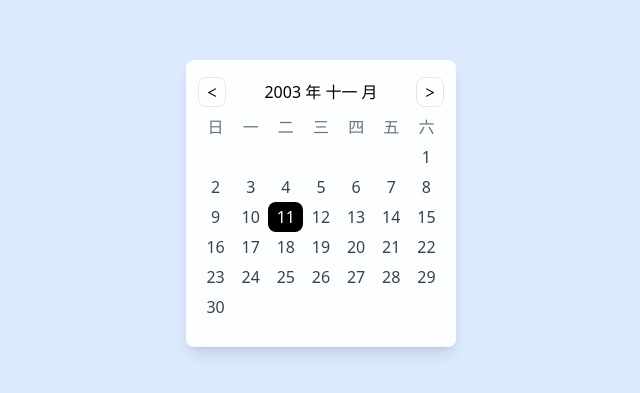
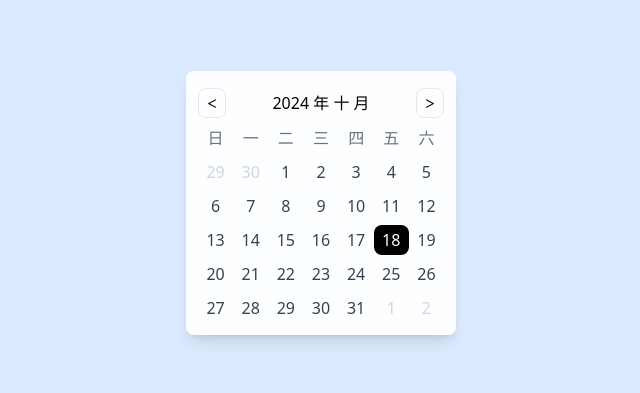
Before and after one commit to NeilYeTAT/LearnCSSuseReact-Tailwind, a React (Vite) app: page / in a window 1280 px wide. Shown: the part 197-590 px from the top of the page, without its empty margins (319-959 px from the left). Built offline with nearby package versions, Linux system fonts and the light colour scheme.

Commit message:
chore: refactor code to improve maintainability

```diff
--- a/src/App.tsx
+++ b/src/App.tsx
@@ -3,7 +3,7 @@ import FuckCSS from './components/day11-calendar/FuckCSS'
 function App() {
   return (
     <div className="bg-blue-100 h-screen w-screen flex">
-      <FuckCSS defaultValue={new Date('2003-11-11')}></FuckCSS>
+      <FuckCSS defaultValue={new Date()}></FuckCSS>
     </div>
   )
 }
--- a/src/components/day11-calendar/FuckCSS.tsx
+++ b/src/components/day11-calendar/FuckCSS.tsx
@@ -24,6 +24,7 @@ const FuckCSS: React.FC<ICalendarType> = props => {
   const { defaultValue, onChange } = props
   const [date, setDate] = useState(defaultValue || new Date())
 
+  // 处理点击上个月和下个月的按扭点击事件
   const handlePrevMonth = () => {
     setDate(new Date(date.getFullYear(), date.getMonth() - 1, 1))
   }
@@ -31,41 +32,36 @@ const FuckCSS: React.FC<ICalendarType> = props => {
     setDate(new Date(date.getFullYear(), date.getMonth() + 1, 1))
   }
 
-  /**
-   * @param year
-   * @param month
-   * @returns 一个月一共有多少天
-   */
+  // 一个月有多少天
   const daysOfMonth = (year: number, month: number) => {
     return new Date(year, month + 1, 0).getDate()
   }
-  /**
-   * @param year
-   * @param month
-   * @returns 这个月 1号 是星期几?
-   */
+  // 这个月 1 号是星期几?
   const firstDayOfMonth = (year: number, month: number) => {
     return new Date(year, month, 1).getDay()
   }
 
-  //* 渲染组件的函数
-  const renderDates = () => {
-    const days = []
-
-    const daysCount = daysOfMonth(date.getFullYear(), date.getMonth())
+  // 只渲染上个月的日期
+  const renderPreviousDates = (days: JSX.Element[]) => {
     const firstDay = firstDayOfMonth(date.getFullYear(), date.getMonth())
 
-    // 提前渲染 empty 块占位
-    for (let i = 0; i < firstDay; i++) {
+    for (let i = firstDay - 1; i >= 0; i--) {
+      // 获取上个月最后几天
+      const currentDate = new Date(date.getFullYear(), date.getMonth(), -i)
       days.push(
         <div
-          key={`empty-${i}`}
-          className="w-[calc(100%/7)] text-center leading-[30px]"
-        ></div>,
+          key={`before-month-${i}`}
+          className="w-[calc(100%/7)] text-center leading-[30px] hover:bg-slate-200 cursor-pointer font-sans font-light rounded-lg duration200 text-gray-300"
+        >
+          {currentDate.getDate()}
+        </div>,
       )
     }
+  }
+  // 只渲染本月的日期
+  const renderCurrentDates = (days: JSX.Element[]) => {
+    const daysCount = daysOfMonth(date.getFullYear(), date.getMonth())
 
-    // 渲染实际的天数
     for (let i = 1; i <= daysCount; i++) {
       const clickHandler = () => {
         const currentDate = new Date(date.getFullYear(), date.getMonth(), i)
@@ -88,7 +84,7 @@ const FuckCSS: React.FC<ICalendarType> = props => {
         days.push(
           <div
             key={i}
-            className="w-[calc(100%/7)] text-center leading-[30px] hover:bg-slate-200 cursor-pointer font-sans font-light rounded-lg duration-300 text-gray-700"
+            className="w-[calc(100%/7)] text-center leading-[30px] hover:bg-slate-200 cursor-pointer font-sans font-light rounded-lg duration-200 text-gray-700"
             onClick={() => clickHandler()}
           >
             {i}
@@ -96,12 +92,40 @@ const FuckCSS: React.FC<ICalendarType> = props => {
         )
       }
     }
+  }
+  // 渲染下一个月的日期
+  const renderNextDates = (days: JSX.Element[]) => {
+    // 动态渲染到底是35 还是 42 ? 获取下个月是星期几开始? 如果是星期日开始说明日历填满了
+    const nextDate = new Date(date.getFullYear(), date.getMonth() + 1, 1)
+
+    if (nextDate.getDay() !== 0) {
+      // 获取上个月最后几天
+      for (let i = 1; i <= 7 - nextDate.getDay(); i++) {
+        days.push(
+          <div
+            key={`next-month-${i}`}
+            className="w-[calc(100%/7)] text-center leading-[30px] hover:bg-slate-200 cursor-pointer font-sans font-light rounded-lg duration-200 text-gray-300"
+          >
+            {i}
+          </div>,
+        )
+      }
+    }
+  }
+
+  //* 渲染组件的函数
+  const renderDates = () => {
+    const days: JSX.Element[] = []
+
+    renderPreviousDates(days)
+    renderCurrentDates(days)
+    renderNextDates(days)
 
     return days
   }
 
   return (
-    <div className="w-[270px] h-[287px] m-auto p-3 rounded-lg items-center justify-center bg-white/95 shadow-lg">
+    <div className="w-[270px] h-fit m-auto p-3 rounded-lg items-center justify-center bg-white/95 shadow-lg">
       <div className="flex justify-center items-center h-10 gap-4">
         <button
           onClick={handlePrevMonth}
@@ -119,7 +143,7 @@ const FuckCSS: React.FC<ICalendarType> = props => {
           &gt;
         </button>
       </div>
-      <div className="flex flex-wrap">
+      <div className="flex flex-wrap gap-y-1  ">
         <div className=" w-[calc(100%/7)] text-center leading-[30px]  font-light text-gray-500">
           日
         </div>
```
